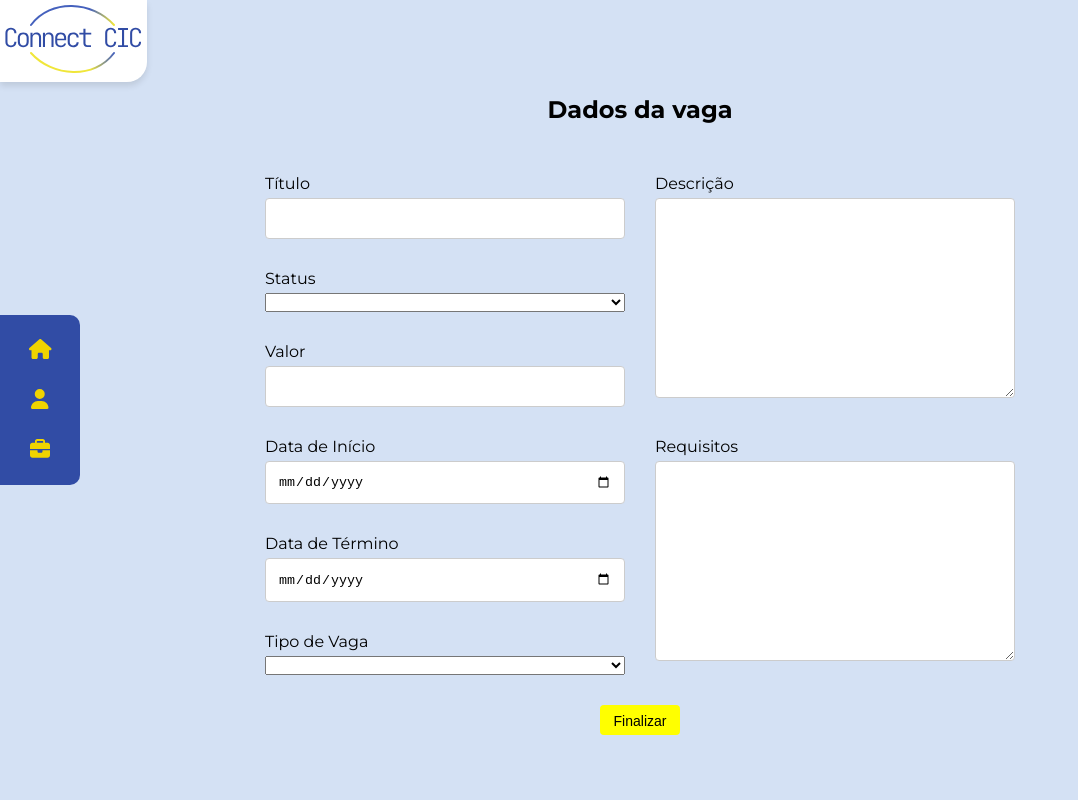
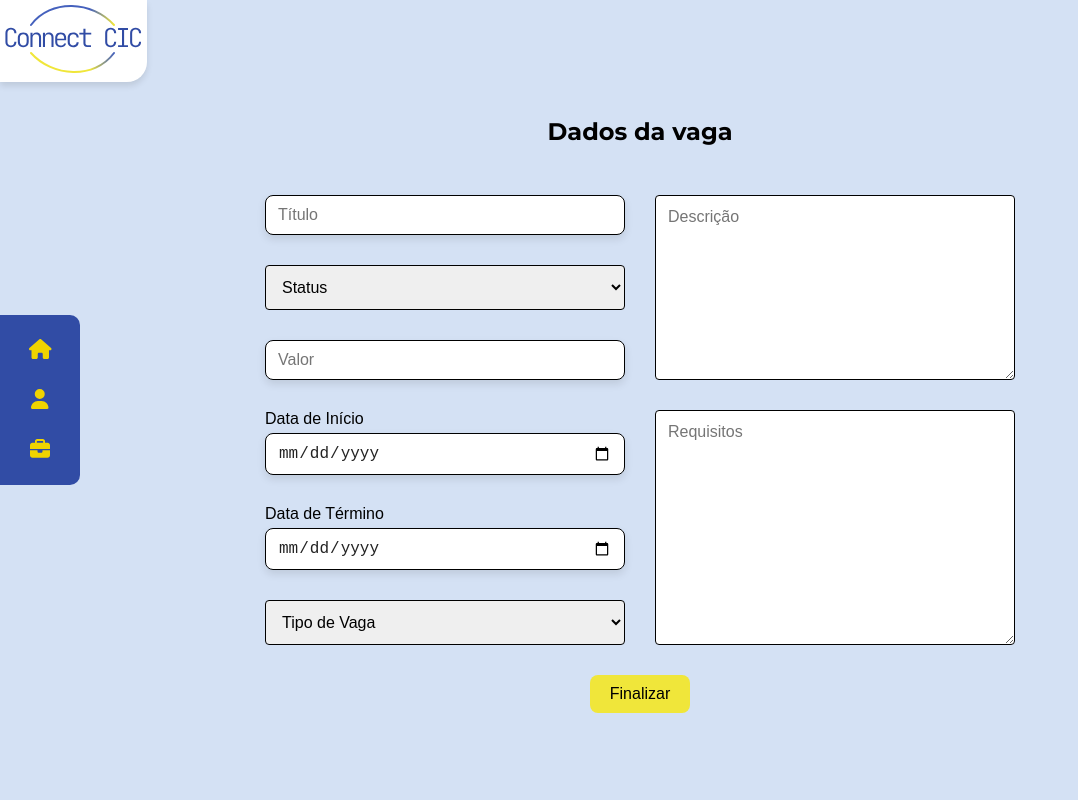
Before and after one commit to colcic-uesc/front-end-project-winx, a Vue app: page /vacancy/1/edit in a window 1280 px wide. Shown: the top 800 px of the page, without its empty margins (0-1078 px from the left). Built offline with nearby package versions, Linux system fonts and the light colour scheme.

Commit message:
add links to HomeView and fix EditVacancyView

```diff
--- a/src/views/EditVacancyView.vue
+++ b/src/views/EditVacancyView.vue
@@ -4,31 +4,47 @@
       <h2>Dados da vaga</h2>
       <form @submit.prevent="submitForm">
         <div class="form-group">
-            <label for="titulo">Título</label>
-            <input type="text" id="titulo" v-model="form.titulo" />
+          <InputComponent
+            v-model="form.titulo"
+            type="text"
+            placeholder="Título"
+          />
         </div>
         <div class="form-group">
-            <label for="status">Status</label>
-            <select id="status" v-model="form.status">
+          <select v-model="form.status" class="custom-select">
+            <option disabled value="">Status</option>
             <option value="aberta">Aberta</option>
             <option value="fechada">Fechada</option>
           </select>
         </div>
         <div class="form-group">
-            <label for="valor">Valor</label>
-            <input type="text" id="valor" v-model="form.valor" />
+          <InputComponent
+            v-model="form.valor"
+            type="text"
+            placeholder="Valor"
+          />
         </div>
         <div class="form-group">
           <label for="dataInicio">Data de Início</label>
-            <input type="date" id="dataInicio" v-model="form.dataInicio" />
+          <InputComponent
+            id="dataInicio"
+            v-model="form.dataInicio"
+            type="date"
+            placeholder="dd/mm/aaaa"
+          />
         </div>
         <div class="form-group">
           <label for="dataTermino">Data de Término</label>
-            <input type="date" id="dataTermino" v-model="form.dataTermino" />
+          <InputComponent
+            id="dataTermino"
+            v-model="form.dataTermino"
+            type="date"
+            placeholder="dd/mm/aaaa"
+          />
         </div>
         <div class="form-group">
-            <label for="tipoVaga">Tipo de Vaga</label>
-            <select id="tipoVaga" v-model="form.tipoVaga">
+          <select v-model="form.tipoVaga" class="custom-select">
+            <option disabled value="">Tipo de Vaga</option>
             <option value="1">Estágio</option>
             <option value="2">Iniciação Científica</option>
             <option value="3">Iniciação à Docência</option>
@@ -37,24 +53,35 @@
           </select>
         </div>
         <div class="form-group descricao">
-            <label for="descricao">Descrição</label>
-            <textarea id="descricao" v-model="form.descricao"></textarea>
+          <textarea
+            v-model="form.descricao"
+            placeholder="Descrição"
+            class="custom-textarea"
+          ></textarea>
         </div>
         <div class="form-group requisitos">
-            <label for="requisitos">Requisitos</label>
-            <textarea id="requisitos" v-model="form.requisitos"></textarea>
+          <textarea
+            v-model="form.requisitos"
+            placeholder="Requisitos"
+            class="custom-textarea"
+          ></textarea>
         </div>
-          <button type="submit">Finalizar</button>
+        <div class="button-container">
+          <ButtonComponent btnClass="custom-button" btnType="submit">
+            Finalizar
+          </ButtonComponent>
+        </div>
       </form>
     </div>
   </div>
 </template>
 
-  <script>
-  export default {
-    data() {
-      return {
-        form: {
+<script setup>
+import { ref } from 'vue';
+import InputComponent from '../components/InputComponent.vue';
+import ButtonComponent from '../components/ButtonComponent.vue';
+
+const form = ref({
   titulo: '',
   status: '',
   valor: '',
@@ -63,21 +90,14 @@
   tipoVaga: '',
   descricao: '',
   requisitos: ''
-        }
-      };
-    },
-    methods: {
-      submitForm() {
-        // Lógica para enviar o formulário
-        console.log(this.form);
-      }
-    }
+});
+
+const submitForm = () => {
+  console.log(form.value);
 };
 </script>
 
-
 <style scoped>
-
 .container {
   display: flex;
   flex-direction: column;
@@ -113,16 +133,23 @@ h2 {
   flex-direction: column;
 }
 
-label {
-  margin-bottom: 5px;
+.custom-select,
+.custom-textarea,
+input {
+  width: 360px;
+  padding: 12px;
+  border: 1px solid #000;
+  border-radius: 4px;
+  box-sizing: border-box;
+  font-family: 'Arial', sans-serif;
+  font-size: 16px;
 }
 
-input, textarea {
-    width: 360px;
-    padding: 12px;
-    border: 1px solid #ccc;
-    border-radius: 4px;
-    box-sizing: border-box;
+.custom-select::placeholder,
+.custom-textarea::placeholder,
+input::placeholder {
+  font-family: 'Arial', sans-serif;
+  font-size: 16px;
 }
 
 textarea {
@@ -131,7 +158,7 @@ textarea {
 
 .descricao textarea, .requisitos textarea {
   width: 100%;
-  height: 200px;
+  height: calc(100% + 15px);
 }
 
 .descricao {
@@ -142,23 +169,29 @@ textarea {
   grid-area: requisitos;
 }
 
-button {
+.button-container {
   grid-area: button;
-  width: 80px;
-  height: 30px;
-  padding: 8px;
-  background-color: #ff0;
+  display: flex;
+  justify-content: center;
+}
+
+.custom-button {
+  padding: 10px 20px;
+  background-color: #F0E63A;
   border: none;
-  border-radius: 4px;
+  border-radius: 8px;
   cursor: pointer;
   text-align: center;
-  font-size: 14px;
-  display: block;
-  margin: 0 auto;
+  font-size: 16px;
 }
 
-button:hover {
-  background-color: #e3c728;
+.custom-button:hover {
+  background-color: #F0D400;
 }
 
+label {
+  font-family: 'Arial', sans-serif;
+  font-size: 16px;
+  margin-bottom: 5px;
+}
 </style>
--- a/src/views/HomeView.vue
+++ b/src/views/HomeView.vue
@@ -6,7 +6,7 @@
               <h2 style="color: var(--color-primary); font-size: 30px;"s>Bem-vindo ao ConnectCic</h2>
               <p>Conectando alunos e professores a oportunidades. O ConnectCic é uma plataforma que facilita a comunicação entre professores e alunos, oferecendo um espaço para a publicação e candidatura de vagas de estágio, pesquisa científica, bolsas para projetos e empregos.</p>
               <h3 style="margin-top: 40px;font-size: 16px;">Não tem uma conta?
-                  <button @click="register">Cadastre-se</button>
+                  <RouterLink to = "/signup">Cadastre-se</RouterLink>
               </h3>
 
               </div>
@@ -21,7 +21,7 @@
             <div class="text-content">
               <h3>Sou um aluno!</h3>
               <p>Busco oportunidades.</p>
-              <button @click="viewStudentJobs">Ver vagas</button>
+              <RouterLink to = "/vacancy-list">Ver vagas</RouterLink>
             </div>
           </div>
         </div>
@@ -31,7 +31,13 @@
             <div class="text-content">
               <h3>Sou um professor!</h3>
               <p>Procuro colaboradores.</p>
-              <button @click="viewStudentJobs">Inserir vagas</button>
+              <RouterLink
+                        :to="{
+                            name: 'edit-vacancy',
+                            params: { id: '1' },
+                        }"
+                        class="edit-link"
+              >Inserir Vagas</RouterLink>
             </div>
           </div>
         </div>
@@ -40,6 +46,7 @@
   </template>
 
   <script>
+
 
   </script>
 
```
Lines whose indentation alone changed are shown as unchanged.
